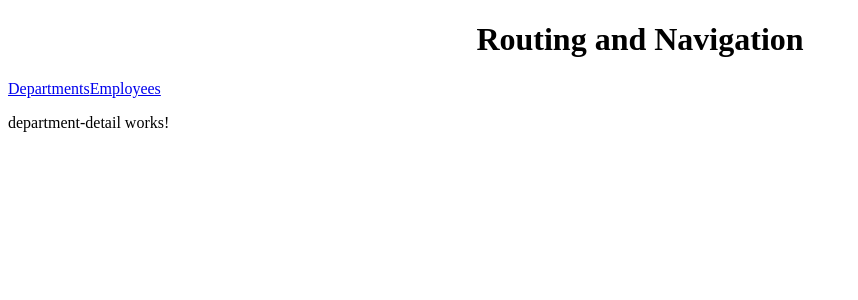
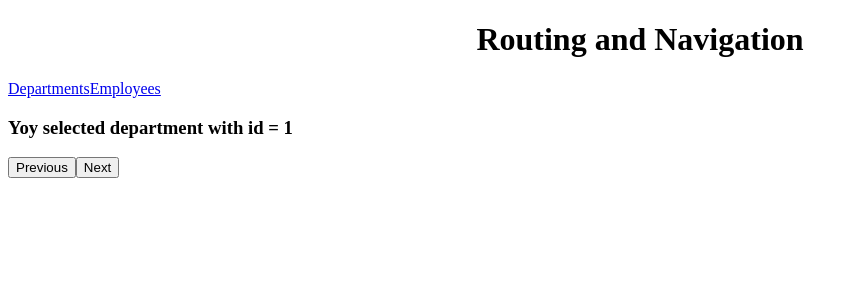
Before and after one commit to yaron-meister/Portfolio, an Angular app in the folder courses/angular/routing-demo/: page /departments/1 in a window 1280 px wide. Shown: the top 300 px of the page, without its empty margins (0-858 px from the left). Built offline with nearby package versions, Linux system fonts and the light colour scheme.

Commit message:
Params Observable

```diff
--- a/courses/angular/routing-demo/src/app/department-detail/department-detail.component.ts
+++ b/courses/angular/routing-demo/src/app/department-detail/department-detail.component.ts
@@ -1,20 +1,40 @@
 import { Component, OnInit } from '@angular/core';
+import { ActivatedRoute, Params, Router } from '@angular/router';
 
 @Component({
   selector: 'app-department-detail',
   template: `
-    <p>
-      department-detail works!
-    </p>
+    <h3> Yoy selected department with id = {{departmentId}} </h3>
+    <button (click)="goPrevious()"> Previous </button>
+    <button (click)="goNext()"> Next </button>
   `,
   styles: [
   ]
 })
 export class DepartmentDetailComponent implements OnInit {
 
-  constructor() { }
+  public departmentId;
+
+  constructor(private route: ActivatedRoute, private router: Router) { }
 
   ngOnInit(): void {
+    // The Snapshot approach - Causing a Drawback
+    // let id = parseInt(this.route.snapshot.paramMap.get('id'));
+    // this.departmentId = id;
+
+    this.route.paramMap.subscribe((params: Params) => {
+      let id = parseInt(params.get('id'));
+      this.departmentId = id;
+    });
   }
 
+  goPrevious(){
+    let previousId = this.departmentId - 1;
+    this.router.navigate(['/departments', previousId]);
+  }
+
+  goNext(){
+    let nextId = this.departmentId + 1;
+    this.router.navigate(['/departments', nextId]);
+  }
 }
```
